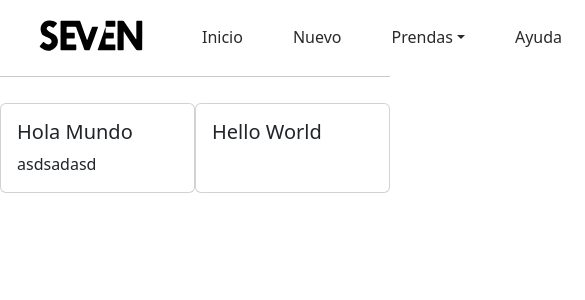
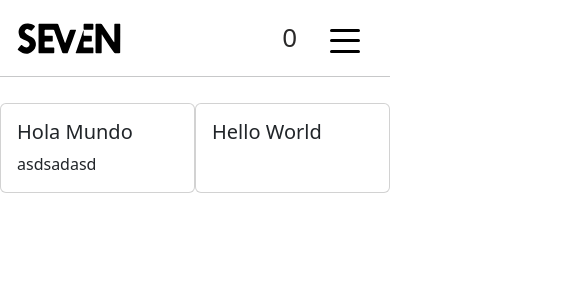
Before and after one commit to VictorMartinez5/reactproyect-coder, a React (Vite) app: page / in a window 390 px wide. Shown: the top 300 px of the page, 585 px wide, since content can reach past the window. Built offline with nearby package versions, Linux system fonts and the light colour scheme; the HTML template or start-up script is replaced by a standard one.

Commit message:
Comenzando la navbar responsive

```diff
--- a/src/App.jsx
+++ b/src/App.jsx
@@ -1,8 +1,8 @@
 import './App.css'
 
 //Components
-import Navbar from "./components/navbar/navbar"
-import ItemListContainer from "./components/card/Card"
+import Navbar from "./components/navbar/Navbar"
+import ItemListContainer from "./components/card/ItemListContainer"
 
 function App() {
   return (
--- a/src/components/card/Card.jsx
+++ b/src/components/card/ItemListContainer.jsx
@@ -1,9 +1,10 @@
 
 import Card from 'react-bootstrap/Card';
 
+// eslint-disable-next-line react/prop-types
 function ItemListContainer({cont = "", title = "Hola Mundo"}) {
   return (
-    <Card style={{ width: '18rem' }}>
+    <Card style={{zIndex:'-10', width: '18rem' }}>
       <Card.Body>
         <Card.Title>{title}</Card.Title>
         <Card.Text>
--- /dev/null
+++ b/src/components/navbar/HamburguerMenu/HamburgerMenu.jsx
@@ -0,0 +1,13 @@
+import "./HamburguerMenu.css"
+
+const HamburguerMenu = () => {
+    return(
+        <div className="icon nav-icon-4">
+        <span></span>
+        <span></span>
+        <span></span>
+      </div>
+    );
+}
+
+export default HamburguerMenu
--- /dev/null
+++ b/src/components/navbar/HamburguerMenu/HamburguerMenu.css
@@ -0,0 +1,86 @@
+.nav-icon-4{
+    width: 30px;
+    height: 30px;
+    margin: 10px 15px;
+    position: relative;
+    cursor: pointer;
+    display: inline-block;
+  }
+  .nav-icon-4 span{
+    background-color:#000000;
+    position: absolute;
+    border-radius: 2px;
+    transition: .3s cubic-bezier(.8, .5, .2, 1.4);
+  }
+  .nav-icon-4 span:nth-child(1){
+    width: 100%;
+    height:  3px;
+    display: block;
+    top: 0px;
+    left: 0px;
+  }
+  .nav-icon-4 span:nth-child(2){
+    width: 100%;
+    height:  3px;
+    display: block;
+    top: 10px;
+    left: 0px;
+  }
+  .nav-icon-4 span:nth-child(3){
+    width: 100%;
+    height:  3px;
+    display: block;
+    bottom: 6px;
+    left: 0px;
+  }
+  .nav-icon-4:not(.open):hover span:nth-child(1){
+    width: 100%;
+    height:  4px;
+    display: block;
+    top: -2px;
+    left: 0px;
+    transition: .3s cubic-bezier(.8, .5, .2, 1.4);
+  }
+  .nav-icon-4:not(.open):hover span:nth-child(2){
+    width: 100%;
+    height:  4px;
+    display: block;
+    top: 13px;
+    left: 0px;
+    transition: .4s cubic-bezier(.8, .5, .2, 1.4);
+  }
+  .nav-icon-4:not(.open):hover span:nth-child(3){
+    width: 100%;
+    height:  4px;
+    display: block;
+    bottom: -2px;
+    left: 0px;
+    transition: .3s cubic-bezier(.8, .5, .2, 1.4);
+  }
+  .nav-icon-4.open {
+    transform: rotate(90deg);
+  }
+  .nav-icon-4.open span:nth-child(1){
+    left:3px;
+    top: 12px;
+    width: 30px;
+    transition: .3s cubic-bezier(.8, .5, .2, 1.4);
+    transform: rotate(90deg);
+    transition-delay: 150ms;
+  }
+  .nav-icon-4.open span:nth-child(2){
+    left:2px;
+    top: 20px;
+    width: 20px;
+    transition: .3s cubic-bezier(.8, .5, .2, 1.4);
+    transform: rotate(45deg);
+    transition-delay: 50ms;
+  }
+  .nav-icon-4.open span:nth-child(3){
+    left:14px;
+    top: 20px;
+    width: 20px;
+    transition: .3s cubic-bezier(.8, .5, .2, 1.4);
+    transform: rotate(-45deg);
+    transition-delay: 100ms;
+     }
--- a/src/components/navbar/cartWidget/CartWidget.css
+++ b/src/components/navbar/cartWidget/CartWidget.css
@@ -1,4 +1,6 @@
 .cart{
     display: flex;
+    translate: 2px 3px;
+    font-size: 26px
 
 }
--- a/src/components/navbar/navbar.jsx
+++ b/src/components/navbar/navbar.jsx
@@ -2,11 +2,13 @@ import "./navbarstyle.css";
 import ImgLogo from "../../assets/img/logo.svg";
 import NavDropdown from "react-bootstrap/NavDropdown";
 import CartWidget from "./cartWidget/CartWidget";
+import HamburguerMenu from "./HamburguerMenu/HamburgerMenu";
 
 function Navbar() {
   return (
     <div>
       <nav className="container_nav">
+      <img className="img_navResponsive" src={ImgLogo} alt="Seven" />
         <ul className="nav_items">
           <img className="img_nav" src={ImgLogo} alt="Seven" />
           <li>
@@ -29,6 +31,9 @@ function Navbar() {
         </ul>
         <ul className="nav_icons">
           <CartWidget />
+          <div className="responsiveButton">
+            <HamburguerMenu />
+          </div>
         </ul>
       </nav>
       <hr />
--- a/src/components/navbar/navbarstyle.css
+++ b/src/components/navbar/navbarstyle.css
@@ -1,5 +1,3 @@
-
-
 .container_nav {
     display: flex;
     justify-content: space-between;
@@ -7,7 +5,6 @@
     height: 60px;
     width: 100%;
     position: sticky;
-
     padding-top: 10px;
   }
 
@@ -33,12 +30,57 @@
   .nav_icons {
     display: flex;
     align-items: center;
-    gap: 40px;
-    padding-right: 2%;
+    justify-content: center;
+    gap: 20px;
     font-size: 1.35rem;
     margin-top: 10px;
+    margin-right: 15px;
   }
-
+  .responsiveButton{
+    translate: 0px 6px;
+  }
   hr{
     translate: 0px -10px;
   }
+
+/* Responsive */
+
+  @media (min-width: 768px) {
+    .responsiveButton{
+      display: none;
+    }
+    .img_navResponsive{
+      display: none;
+      width: 1px;
+      height: 1px;
+    }
+  }
+  @media (max-width: 768px) {
+  .nav_items{
+    position: absolute;
+    top: -700px;
+    right: -2000px;
+    margin-left: auto;
+    margin-right: auto;
+    text-align: center;
+  }
+  .img_navResponsive{
+    width: 120px;
+    translate: 10px -5px;
+  }
+   .img_nav{
+    display: none;
+  }
+}
+
+.nav_items.active{
+  width: 100%;
+  display: block;
+  position: absolute;
+  margin-left: auto;
+  margin-right: auto;
+  top: 30%;
+  left: 0;
+  right: 0;
+  text-align: center;
+  }
```
Lines whose indentation alone changed are shown as unchanged.
